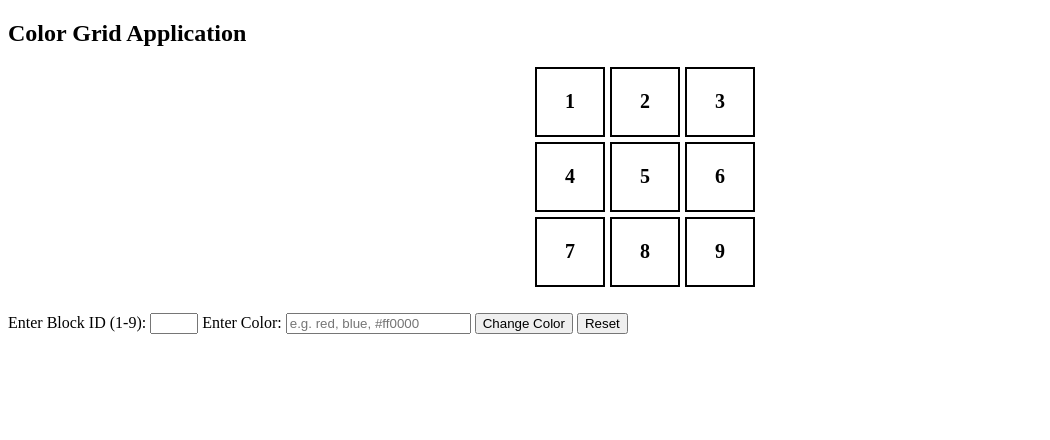
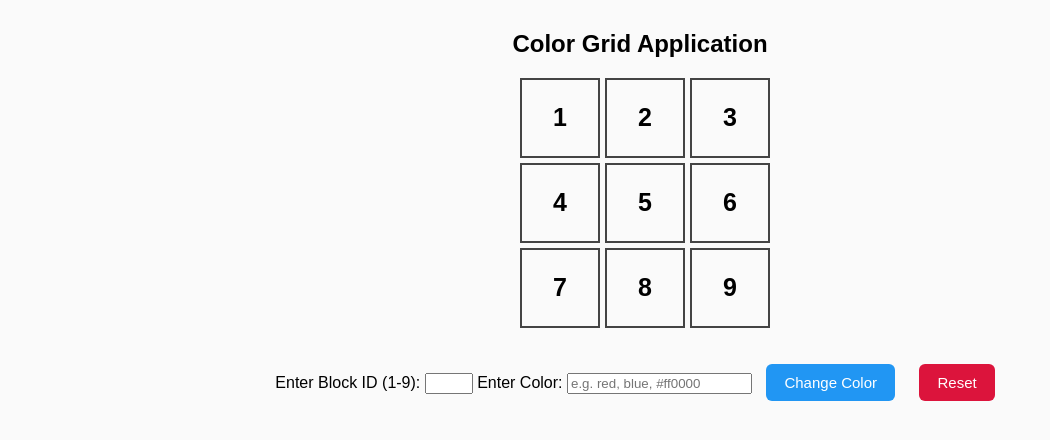
Before and after one commit to acciojob/Replit-Asian-Paints-varuncodev, a website: page main.html in a window 1280 px wide. Both pictures are taken after a click on the button "Change Color". Shown: the whole page, without its empty margins (0-1050 px from the left). Drawn offline with Linux system fonts and the light colour scheme.

Commit message:
created a submission

```diff
--- a/main.html
+++ b/main.html
@@ -1,4 +1,14 @@
 <!DOCTYPE html>
+
+<html>
+
+<head>
+	<link rel="stylesheet" href="styles.css">
+</head>
+
+<body>
+	<!-- the entire body must be written by student -->
+	<!DOCTYPE html>
 
 <html>
 
@@ -28,3 +38,11 @@
 </body>
 
 </html>
+
+
+    <script type="text/javascript" src="./script.js">
+</script>
+
+</body>
+
+</html>
--- a/script.js
+++ b/script.js
@@ -1,34 +1,34 @@
-//your JS code here. If required.
 const gridContainer = document.getElementById("grid-container");
 
-// Create 3x3 grid
+// Create 3x3 blocks dynamically
 for (let i = 1; i <= 9; i++) {
-  const box = document.createElement("div");
-  box.classList.add("grid-item");
-  box.id = i;
-  box.innerText = i;
-  gridContainer.appendChild(box);
+  const block = document.createElement("div");
+  block.classList.add("grid-item");
+  block.id = i;
+  block.innerText = i;
+  gridContainer.appendChild(block);
 }
 
+// Change Color Button Click
 document.getElementById("change_button").addEventListener("click", () => {
-  const blockId = document.getElementById("block_id").value;
+  const idValue = document.getElementById("block_id").value;
   const colorValue = document.getElementById("colour_id").value;
 
-  // Reset all blocks first
-  resetColors();
+  resetBlocks();
 
-  // Change specific color
-  if (blockId >= 1 && blockId <= 9) {
-    const selectedBlock = document.getElementById(blockId);
+  if (idValue >= 1 && idValue <= 9) {
+    const selectedBlock = document.getElementById(idValue);
     selectedBlock.style.backgroundColor = colorValue;
   } else {
-    alert("Please enter a valid ID between 1 and 9");
+    alert("Please enter a valid Block ID between 1 and 9");
   }
 });
 
-document.getElementById("Reset").addEventListener("click", resetColors);
+// Reset Button
+document.getElementById("Reset").addEventListener("click", resetBlocks);
 
-function resetColors() {
+// Reset all to transparent
+function resetBlocks() {
   for (let i = 1; i <= 9; i++) {
     document.getElementById(i).style.backgroundColor = "transparent";
   }
--- a/styles.css
+++ b/styles.css
@@ -1,21 +1,51 @@
-/*  your css code here. If applicable */
+body {
+  text-align: center;
+  font-family: Arial, sans-serif;
+  margin-top: 30px;
+  background: #fafafa;
+}
+
 #grid-container {
-  width: 210px;
-  height: 210px;
+  width: 240px;
+  height: 240px;
+  margin: auto;
   display: grid;
-  grid-template-columns: repeat(3, 70px);
-  grid-template-rows: repeat(3, 70px);
+  grid-template-columns: repeat(3, 80px);
+  grid-template-rows: repeat(3, 80px);
   gap: 5px;
-  margin: auto;
 }
 
 .grid-item {
+  border: 2px solid #444;
   display: flex;
   justify-content: center;
   align-items: center;
   background-color: transparent;
-  border: 2px solid black;
-  font-size: 20px;
+  font-size: 25px;
   font-weight: bold;
   cursor: pointer;
 }
+
+.input-area {
+  margin-top: 20px;
+}
+
+button {
+  margin: 10px;
+  padding: 10px 18px;
+  cursor: pointer;
+  font-size: 15px;
+  border-radius: 6px;
+}
+
+#change_button {
+  background-color: #2196f3;
+  color: white;
+  border: none;
+}
+
+#Reset {
+  background-color: crimson;
+  color: white;
+  border: none;
+}
```
